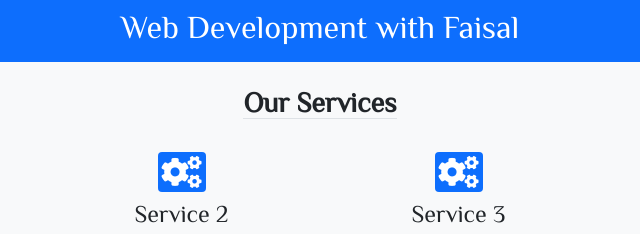
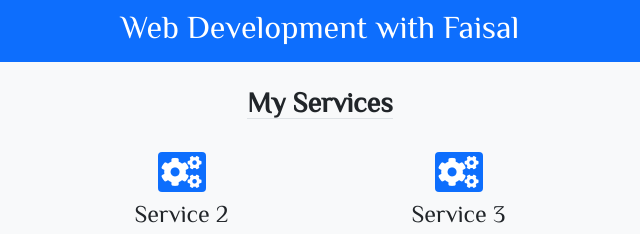
Before and after one commit to faisal95bd/services-page, a plain HTML site: page index.html in a window 1280 px wide. Shown: the top 234 px of the page, 320-960 px from the left. Drawn offline with nearby package versions, Linux system fonts and the light colour scheme.

Commit message:
title changed

```diff
--- a/index.html
+++ b/index.html
@@ -40,7 +40,7 @@
     <main>
       <div class="services-section bg-light py-4 px-3">
         <div class="title text-center mb-4">
-          <h3 class="fw-bolder border-bottom d-inline">Our Services</h3>
+          <h3 class="fw-bolder border-bottom d-inline">My Services</h3>
         </div>
         <div class="row services-details text-left text-md-center">
           <div class="individual-services col-lg-3 col-md-6 pt-2">
```
